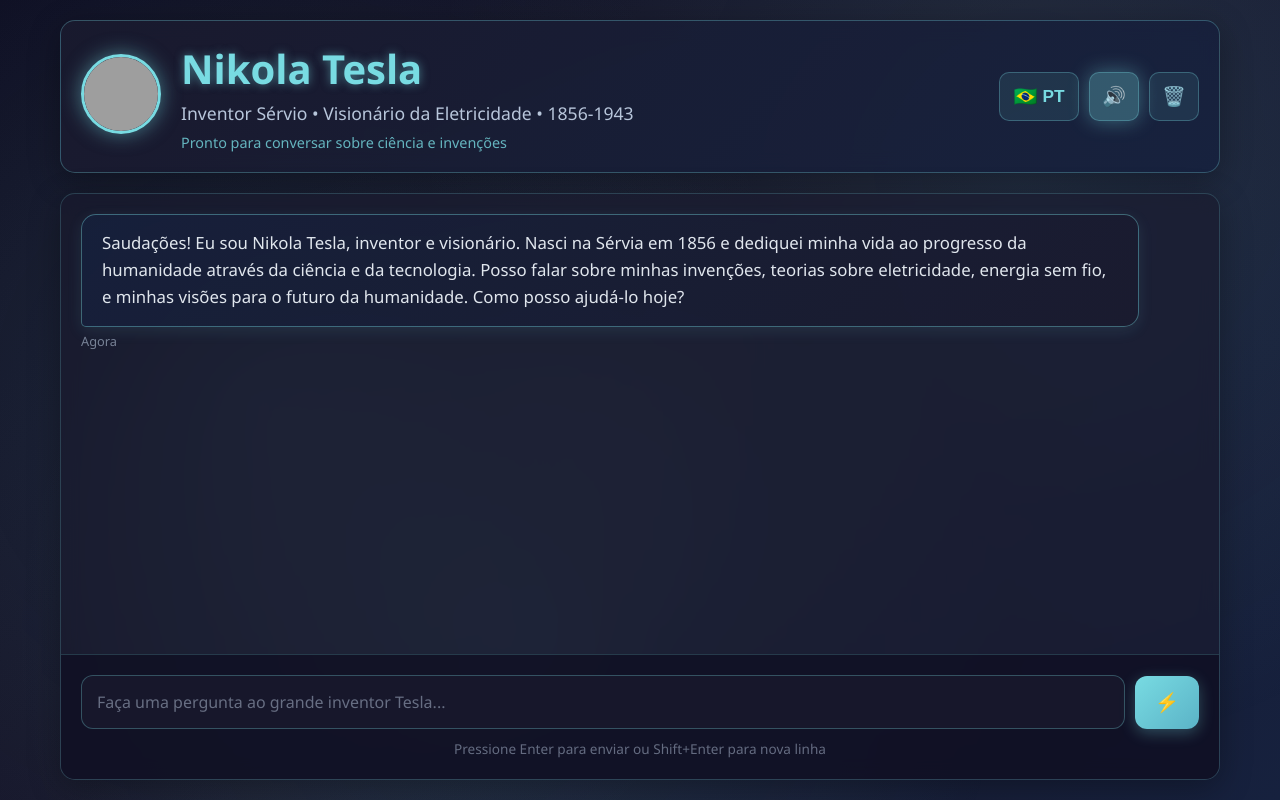
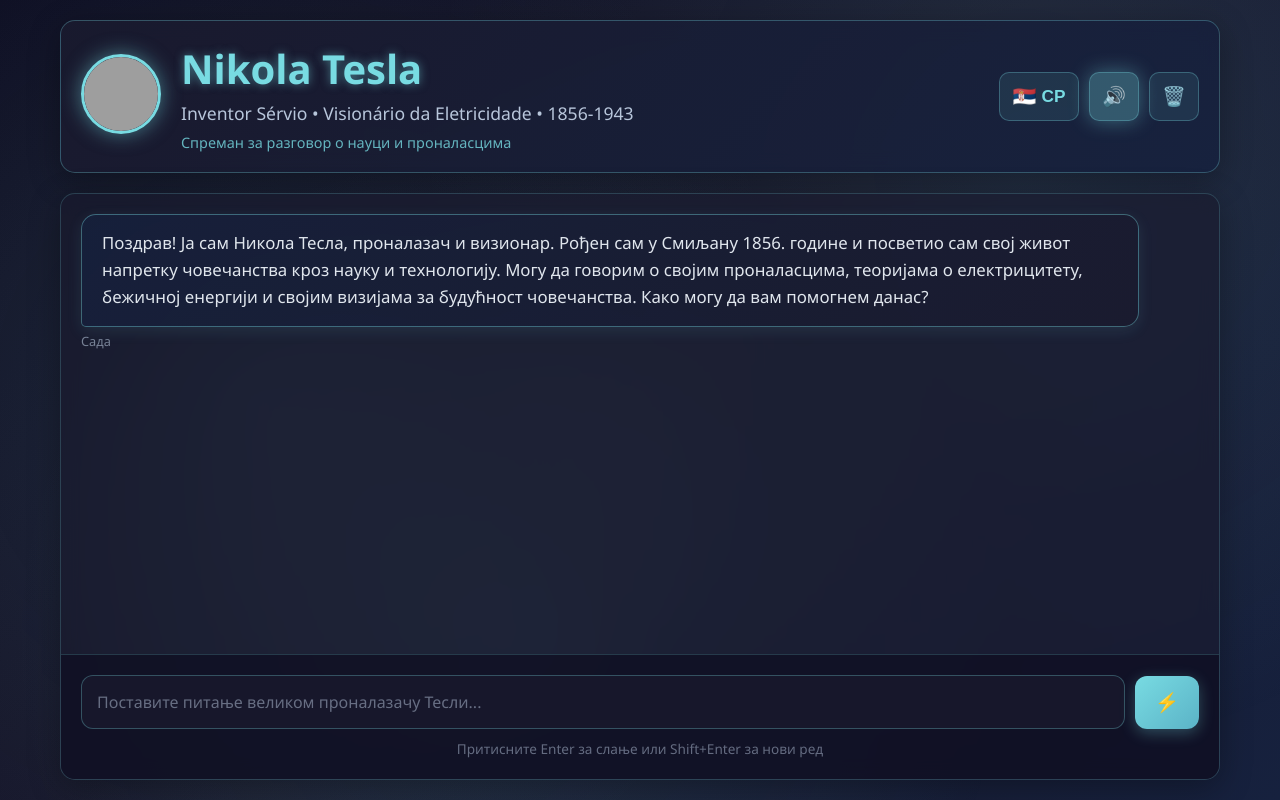
Before and after one commit to AstridNielsen-lab/Tesla-digital, a website: page index.html in a window 1280 px wide. Drawn offline with Linux system fonts and the light colour scheme; grey boxes are pictures that could not be loaded.

Commit message:
🌍 Define sérvio como idioma principal\n\n✨ Alterações:\n- Idioma padrão alterado de português para sérvio (idioma natal de Tesla)\n- Interface inicializa em sérvio (🇷🇸 СР)\n- Mensagem inicial de Tesla em sérvio\n- Placeholders e textos da interface em sérvio\n- HTML lang attribute alterado para 'sr-RS'\n- Botão de idioma mostra corretamente sérvio como ativo\n\n🎯 Agora Tesla fala primariamente em sua língua materna!\n⚡ Usuários podem alternar para português quando necessário

```diff
--- a/app.js
+++ b/app.js
@@ -19,7 +19,7 @@ const teslaImage = document.getElementById('tesla-image');
 // Estado da aplicação
 let isVoiceEnabled = true;
 let isTyping = false;
-let currentLanguage = 'pt'; // 'pt' para português, 'sr' para sérvio
+let currentLanguage = 'sr'; // 'sr' para sérvio (padrão), 'pt' para português
 let conversationHistory = [];
 
 // Configurações de idioma
@@ -140,7 +140,7 @@ function initializeApp() {
     updateVoiceButton();
     updateLanguageButton();
     updateInterface();
-    updateStatus('Pronto para conversar sobre ciência e invenções');
+    updateStatus('Спреман за разговор о науци и проналасцима');
 }
 
 function handleKeyPress(event) {
--- a/index.html
+++ b/index.html
@@ -1,5 +1,5 @@
 <!DOCTYPE html>
-<html lang="pt-BR">
+<html lang="sr-RS">
 <head>
     <meta charset="UTF-8">
     <meta name="viewport" content="width=device-width, initial-scale=1.0">
@@ -35,9 +35,9 @@
             <div class="chat-messages" id="chat-messages">
                 <div class="message tesla-message">
                     <div class="message-content">
-                        <p>Saudações! Eu sou Nikola Tesla, inventor e visionário. Nasci na Sérvia em 1856 e dediquei minha vida ao progresso da humanidade através da ciência e da tecnologia. Posso falar sobre minhas invenções, teorias sobre eletricidade, energia sem fio, e minhas visões para o futuro da humanidade. Como posso ajudá-lo hoje?</p>
+                        <p>Поздрав! Ја сам Никола Тесла, проналазач и визионар. Рођен сам у Смиљану 1856. године и посветио сам свој живот напретку човечанства кроз науку и технологију. Могу да говорим о својим проналасцима, теоријама о електрицитету, бежичној енергији и својим визијама за будућност човечанства. Како могу да вам помогнем данас?</p>
                     </div>
-                    <div class="message-time">Agora</div>
+                    <div class="message-time">Сада</div>
                 </div>
             </div>
 
@@ -45,7 +45,7 @@
                 <div class="input-wrapper">
                     <textarea
                         id="user-input"
-                        placeholder="Faça uma pergunta ao grande inventor Tesla..."
+                        placeholder="Поставите питање великом проналазачу Тесли..."
                         rows="1"
                     ></textarea>
                     <button id="send-btn" class="send-btn">
@@ -53,7 +53,7 @@
                     </button>
                 </div>
                 <div class="input-hint">
-                    <small>Pressione Enter para enviar ou Shift+Enter para nova linha</small>
+                    <small>Притисните Enter за слање или Shift+Enter за нови ред</small>
                 </div>
             </div>
         </div>
@@ -61,7 +61,7 @@
 
     <div class="loading" id="loading">
         <div class="lightning-bolt">⚡</div>
-        <p>Tesla está pensando...</p>
+        <p>Тесла мисли...</p>
     </div>
 
     <script src="app.js"></script>
```
